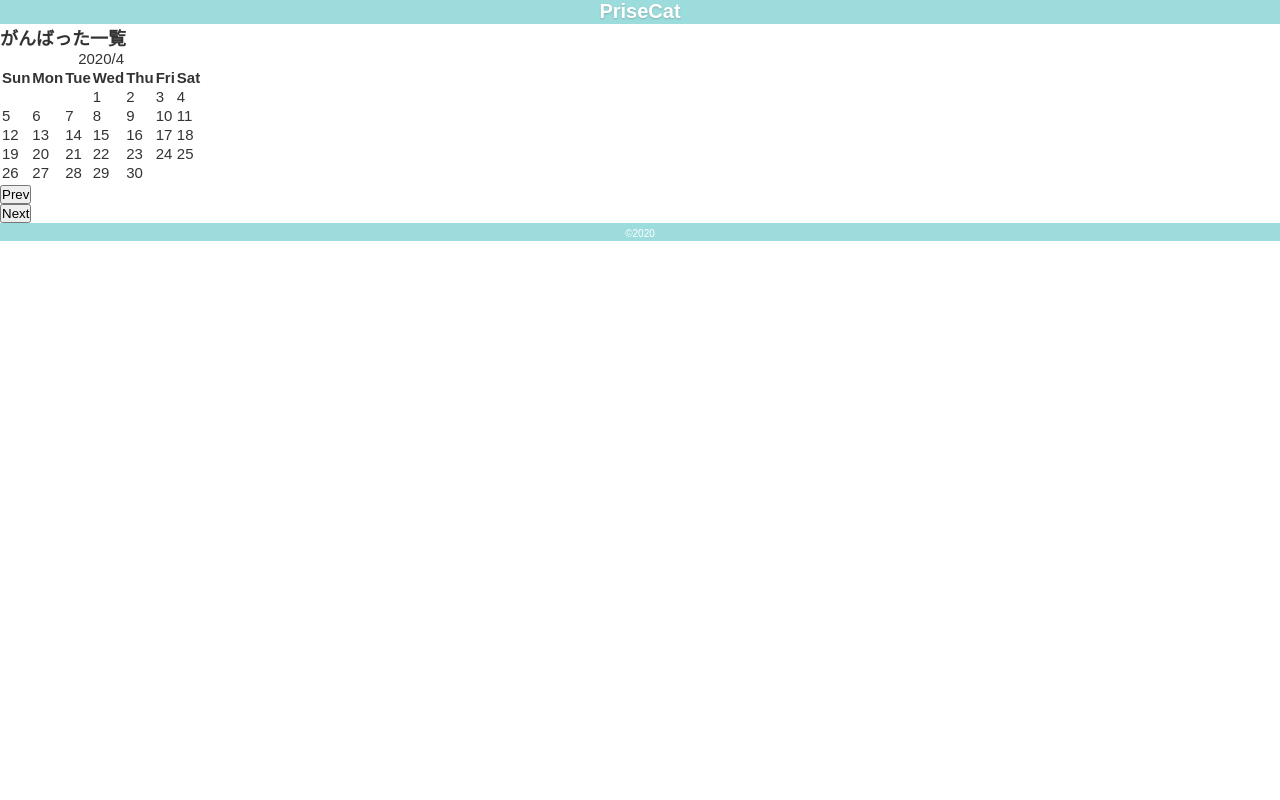
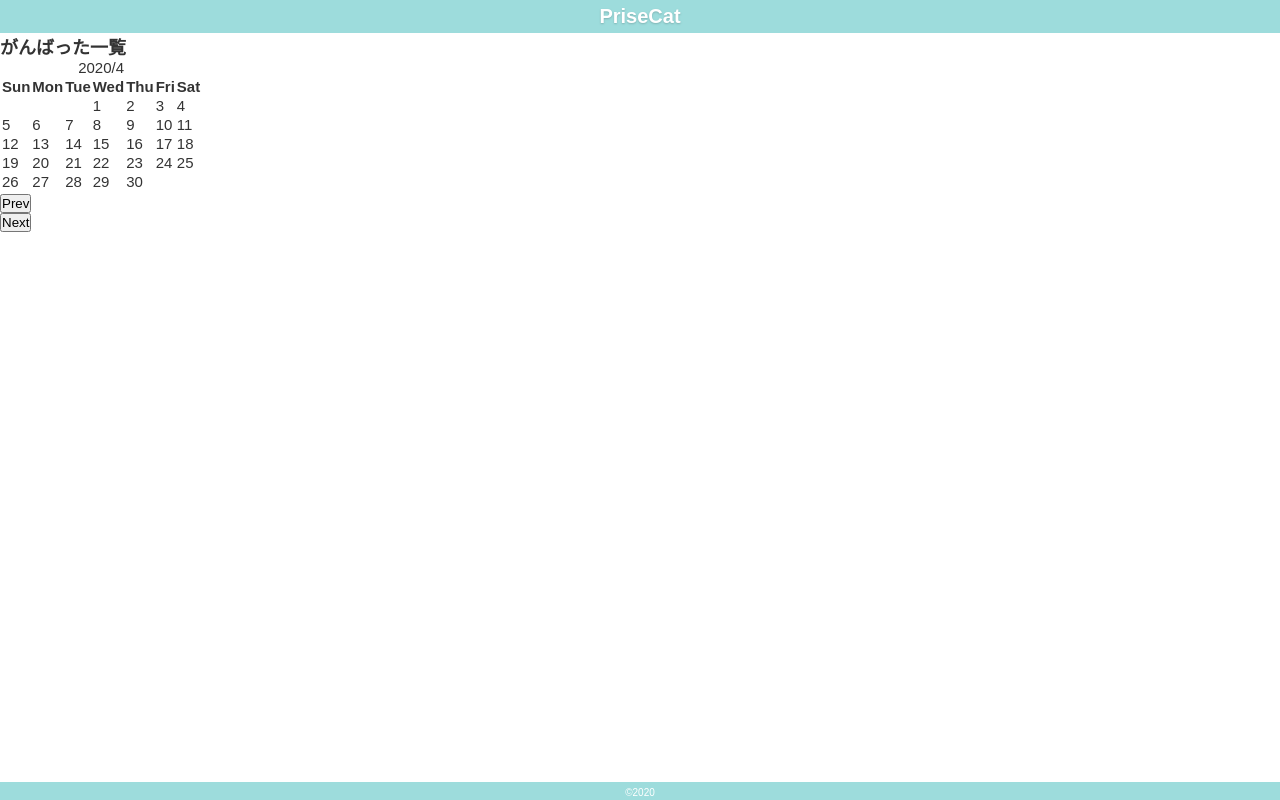
Before and after one commit to harutete/praise-cat, a React (Create React App) app: page /list in a window 1280 px wide. Built offline with nearby package versions, Linux system fonts and the light colour scheme.

Commit message:
Fix: wrapperのコンポーネント化

```diff
--- a/src/components/FoundationStyle.tsx
+++ b/src/components/FoundationStyle.tsx
@@ -18,6 +18,9 @@ const GlobalStyle = createGlobalStyle`
     font-family: 'Kosugi Maru', sans-serif;
     font-size: 1.5rem;
   }
+  .App {
+    height: 100vh;
+  }
 `
 
 export default GlobalStyle
--- /dev/null
+++ b/src/components/atoms/ContentWrapper.tsx
@@ -0,0 +1,17 @@
+import React from 'react'
+import styled from 'styled-components'
+
+const ContentWrapper = ({ children, ...props }: any) => {
+  const Wrapper = styled.div`
+    display: flex;
+    flex-direction: column;
+    justify-content: space-between;
+    height: 100%;
+  `
+
+  return (
+    <Wrapper {...props}>{children}</Wrapper>
+  )
+}
+
+export default ContentWrapper
--- /dev/null
+++ b/src/components/atoms/MainContent.tsx
@@ -0,0 +1,14 @@
+import React from 'react'
+import styled from 'styled-components'
+
+const MainContent = ({ children, ...props }: any) => {
+  const Main = styled.div`
+    flex: 1 0 auto;
+  `
+
+  return (
+    <Main {...props}>{children}</Main>
+  )
+}
+
+export default MainContent
--- a/src/components/organisms/HeaderContent.tsx
+++ b/src/components/organisms/HeaderContent.tsx
@@ -5,7 +5,7 @@ import Heading01 from '../atoms/Heading01'
 const HeaderContent = () => {
   const Header = styled.header`
     background: ${props => props.theme.colors.main};
-    border-bottom: 1px solid ${props => props.theme.colors.main};
+    padding: 5px;
   `
   const Heading = styled(Heading01)`
     color: ${props => props.theme.colors.white};
--- a/src/pages/App.tsx
+++ b/src/pages/App.tsx
@@ -8,13 +8,16 @@ import HeaderContent from '../components/organisms/HeaderContent'
 import FooterContent from '../components/organisms/FooterContent'
 import Calender from '../components/Calender'
 import Home from '../components/Home'
+import ContentWrapper from '../components/atoms/ContentWrapper'
+import MainContent from '../components/atoms/MainContent'
 
 const App: React.FC = () => (
   <ThemeProvider theme={theme}>
     <GlobalStyle />
     <div className="App">
+      <ContentWrapper>
         <HeaderContent />
-      <main>
+        <MainContent>
           <Switch>
             <Route exact path="/">
               <Home />
@@ -23,8 +26,9 @@ const App: React.FC = () => (
               <Calender />
             </Route>
           </Switch>
-      </main>
+        </MainContent>
         <FooterContent />
+      </ContentWrapper>
     </div>
   </ThemeProvider>
 )
```
Lines whose indentation alone changed are shown as unchanged.
